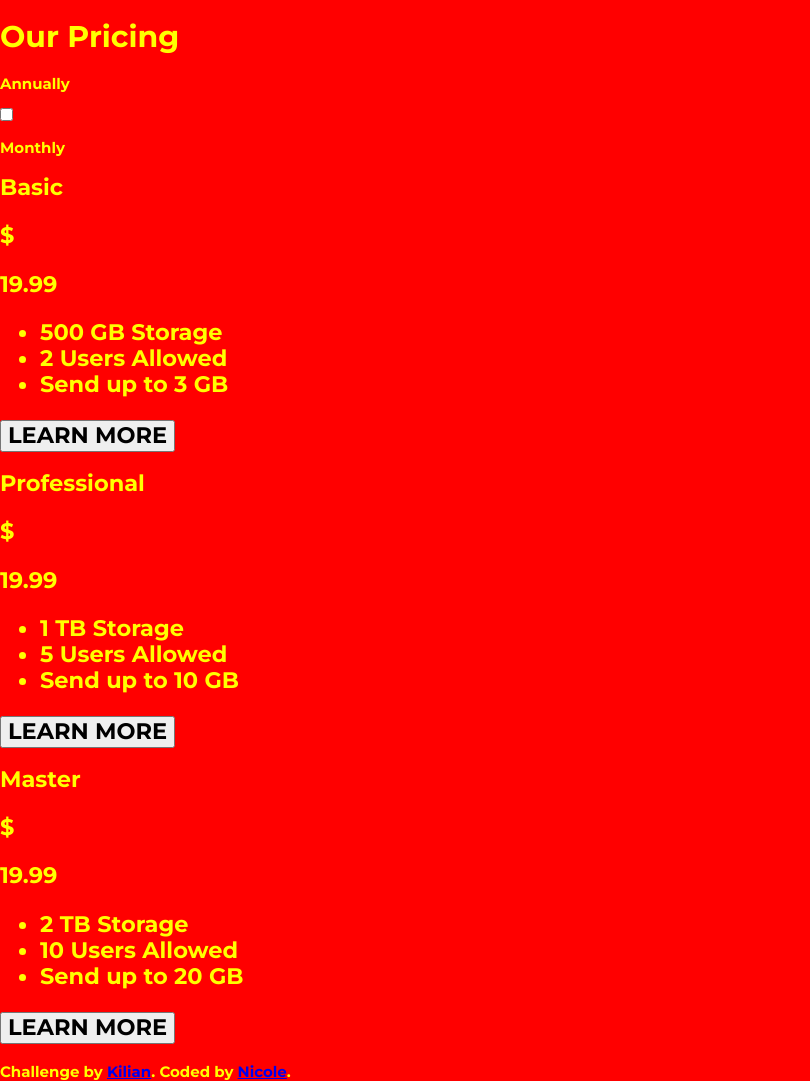
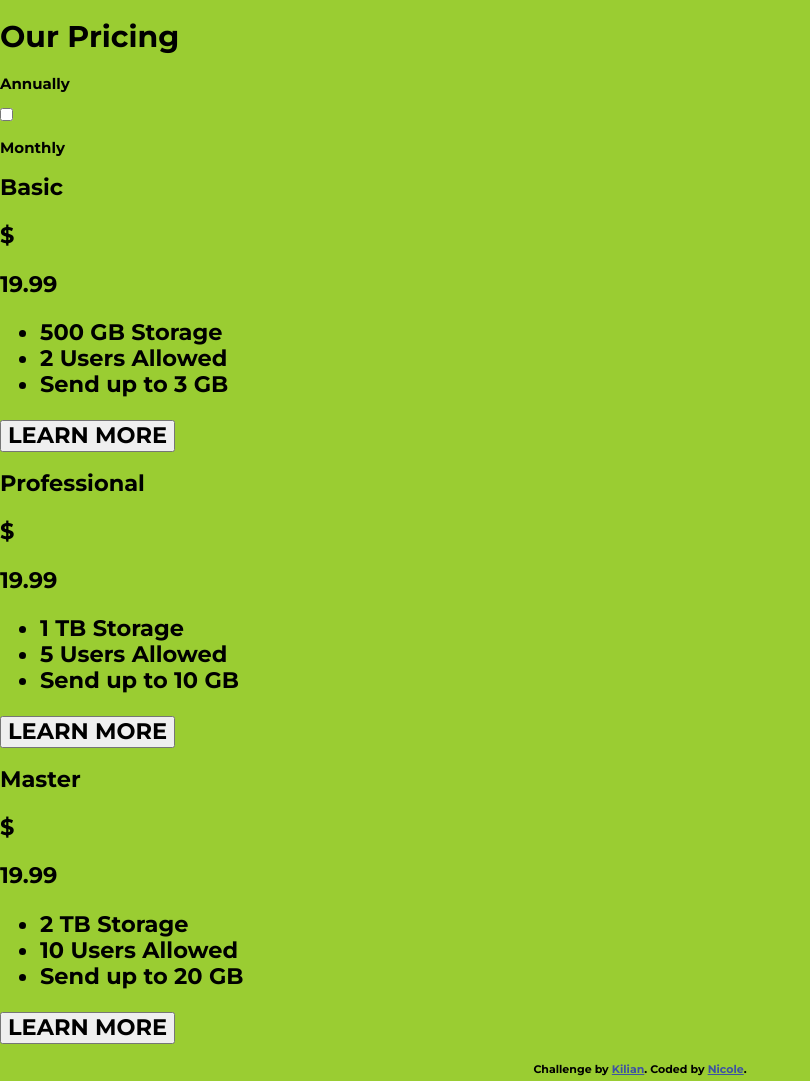
Before and after one commit to nifrischknecht/WebDev_Projects, a PHP site: page / in a window 1280 px wide. Shown: the whole page, without its empty margins (0-810 px from the left). Run offline with PHP 8.4, Linux system fonts and the light colour scheme; style sheets or scripts are compiled from the project's sources.

Commit message:
Aktualisieren main.scss

```diff
--- a/projekt_pricing/scss/main.scss
+++ b/projekt_pricing/scss/main.scss
@@ -1,7 +1,7 @@
 @import "partials/normalize";
-@import "partials/colors";
 @import "partials/variables";
 @import "partials/mixins";
+
 
 *,
 *:before,
@@ -13,9 +13,27 @@
 body{
     font-family: 'Montserrat', sans-serif;
     font-size: 15px;
-    background-color: red;
-    color: yellow;
+    background-color: yellowgreen;
+    color: black;
 }
+
+
+/*--  Header-Bereich  --*/
+@import "partials/header";
+
+
+/*--  Angebote(Offers)-Bereich  --*/
+@import "partials/offers";
+
+
+.attribution {
+    font-size: 11px;
+    text-align: center;
+}
+
+.attribution a {
+    color: hsl(228, 45%, 44%); }
+
 
 /*--
 .pricing{
```
